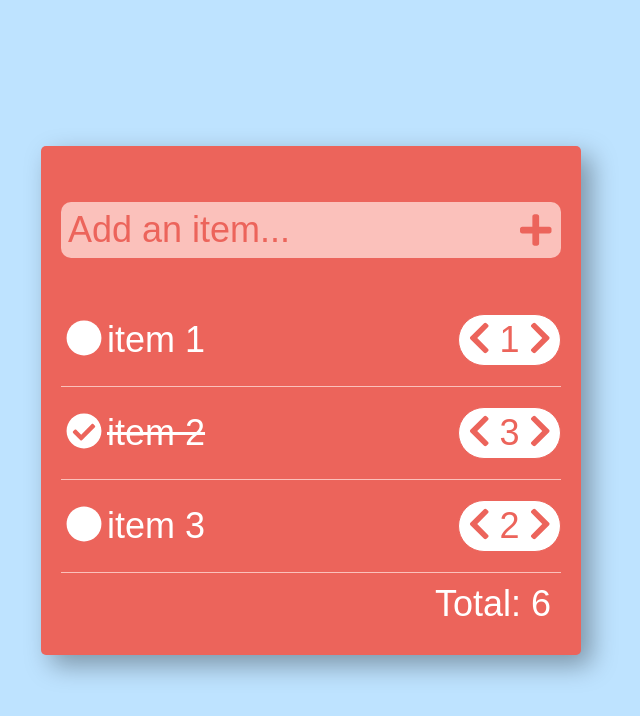
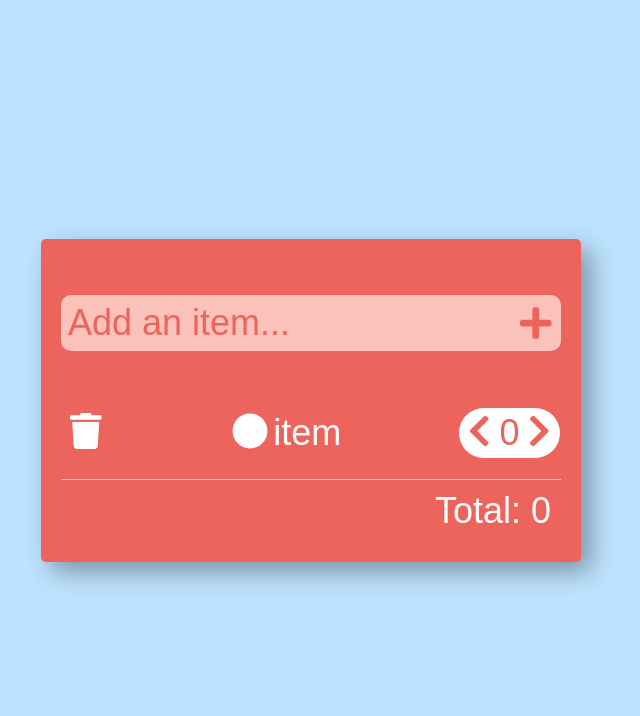
Before and after one commit to AriParvin/react-shopping-list, a React (Create React App) app: page / in a window 1280 px wide. Shown: the top 716 px of the page, without its empty margins (329-969 px from the left). Built offline with nearby package versions, Linux system fonts and the light colour scheme.

Commit message:
fixed total counter when adding new item

```diff
--- a/src/App.js
+++ b/src/App.js
@@ -1,24 +1,21 @@
 import React, { useState, useEffect } from 'react';
 import './index.css';
 import { FontAwesomeIcon } from '@fortawesome/react-fontawesome';
-import { faChevronRight, faChevronLeft, faCircle, faCheckCircle, faPlus } from '@fortawesome/free-solid-svg-icons';
+import { faChevronRight, faChevronLeft, faCircle, faCheckCircle, faPlus, faTrash } from '@fortawesome/free-solid-svg-icons';
 
 const App = () => {
     const [inputValue, setInputValue] = useState('');
-    const [totalItemCount, setTotalItemCount] = useState(6);
+    const [totalItemCount, setTotalItemCount] = useState(0);
 
-    const [items, setItems] = useState([
-        { itemName: 'item 1', quantity: 1, isSelected: false },
-        { itemName: 'item 2', quantity: 3, isSelected: true },
-        { itemName: 'item 3', quantity: 2, isSelected: false },
-    ]);
-    const handleAddButtonClick = () => {
+    const [items, setItems] = useState([{ itemName: 'item', quantity: 0, isSelected: false }]);
+    const handleAddButtonClick = (index) => {
         const newItem = {
             itemName: inputValue,
             quantity: 1,
             isSelected: false,
         };
         const newItems = [...items, newItem];
+
         setItems(newItems);
         setInputValue('');
         calculateTotal();
@@ -45,10 +42,13 @@ const App = () => {
         setItems(newItems);
         calculateTotal();
     };
+    //  const handleDeleteItem = (index) =>{
+    //      const newItems = [...items];
+
     const calculateTotal = () => {
         const totalItemCount = items.reduce((total, item) => {
             return total + item.quantity;
-        }, 0);
+        }, 1);
         setTotalItemCount(totalItemCount);
     };
 
@@ -67,6 +67,11 @@ const App = () => {
                 <div className='item-list'>
                     {items.map((item, index) => (
                         <div className='item-container'>
+                            <div cassName='remove-button'>
+                                <button class='trash-button'>
+                                    <FontAwesomeIcon icon={faTrash} />
+                                </button>
+                            </div>
                             <div className='item-name' onClick={() => toggleComplete(index)}>
                                 {item.isSelected ? (
                                     <>
--- a/src/index.css
+++ b/src/index.css
@@ -48,6 +48,9 @@ body {
 
 .add-item-box svg {
     margin: 5px;
+}
+.add-item-box:hover {
+    box-shadow: 10px 10px 26px 0px rgba(0, 0, 0, 0.35);
 }
 
 .add-item-input {
@@ -116,6 +119,9 @@ input:focus {
     justify-content: space-between;
 }
 
+.trash-button {
+    color: white;
+}
 button {
     background: transparent;
     border: none;
```
Lines whose indentation alone changed are shown as unchanged.
